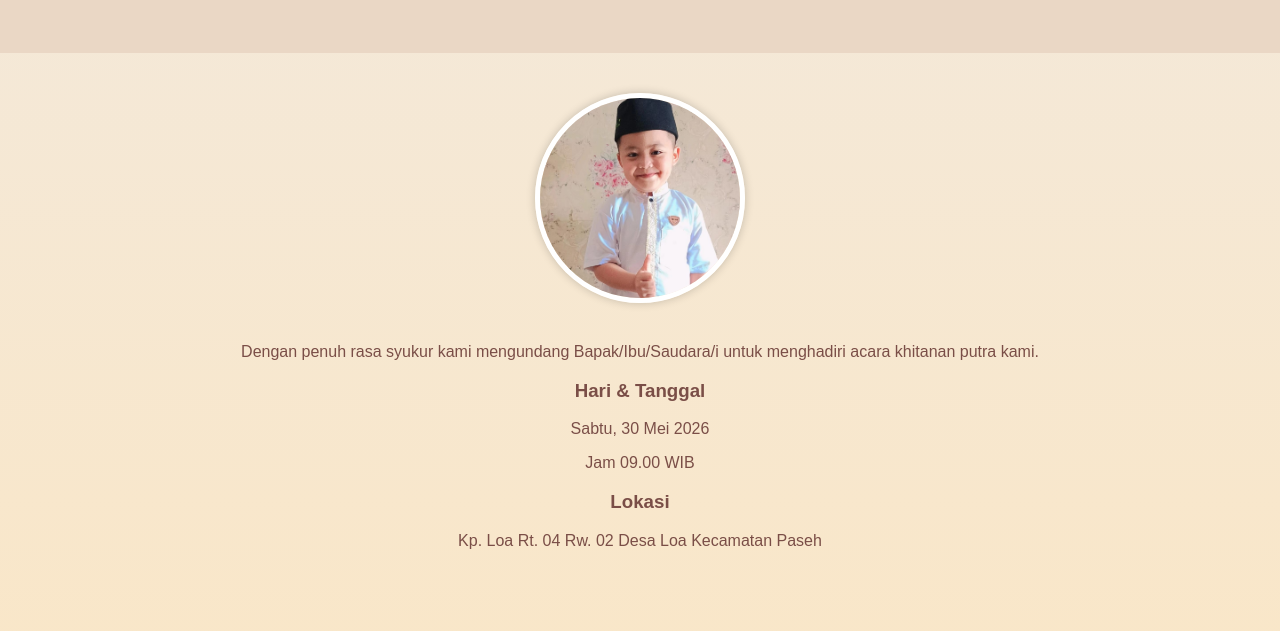
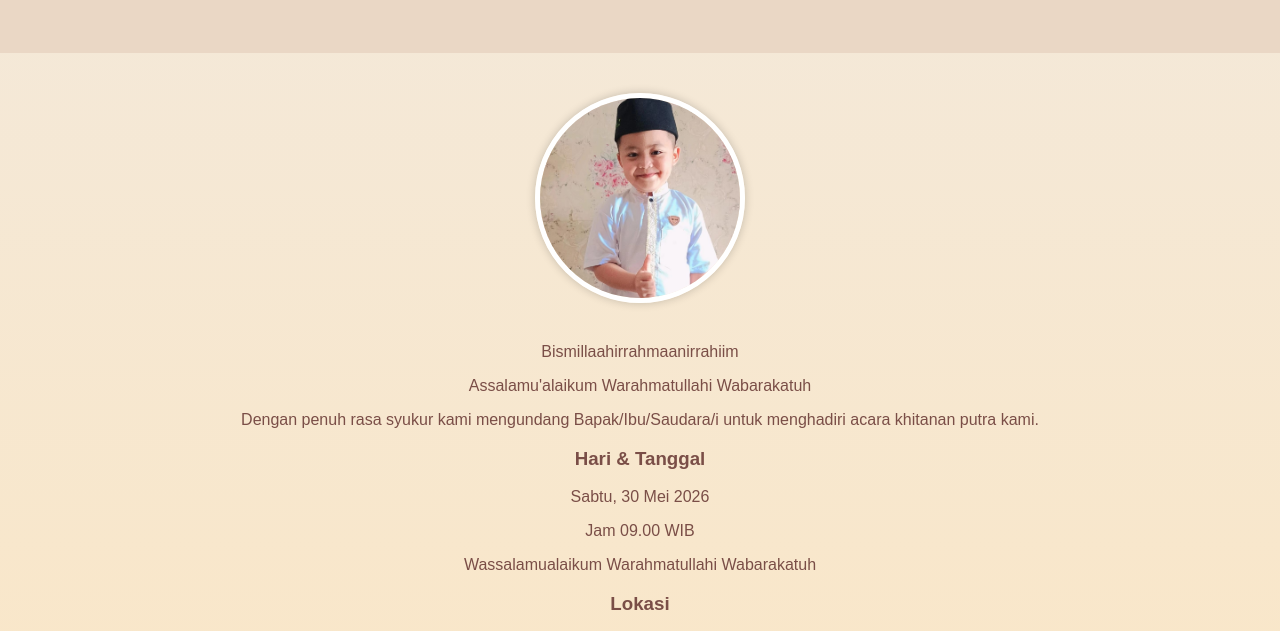
Before and after one commit to destah23/undangan-khitanan, a plain HTML site: page index.html in a window 1280 px wide. Shown: the part 166-797 px from the top of the page. Drawn offline with Linux system fonts and the light colour scheme.

Commit message:
Update index.html

```diff
--- a/index.html
+++ b/index.html
@@ -111,12 +111,16 @@
   <img src="lentera(2).png" class="ornament2 goyang" alt="ornament">
   <img src="poto.jpg" class="photo fade-in delay2" alt="photo">
 
+  <p class="fade-in delay3">Bismillaahirrahmaanirrahiim</p>
+  <p class="fade-in delay3">Assalamu'alaikum Warahmatullahi Wabarakatuh</p>
+
   <p class="fade-in delay3">Dengan penuh rasa syukur kami mengundang Bapak/Ibu/Saudara/i
   untuk menghadiri acara khitanan putra kami.</p>
 
   <h3 class="fade-in delay4">Hari & Tanggal</h3>
   <p class="fade-in delay4">Sabtu, 30 Mei 2026</p>
   <p class="fade-in delay4">Jam 09.00 WIB</p>
+  <p class="fade-in delay4">Wassalamualaikum Warahmatullahi Wabarakatuh</p>
 
   <h3 class="fade-in delay5">Lokasi</h3>
   <p class="fade-in delay5">Kp. Loa Rt. 04 Rw. 02 Desa Loa Kecamatan Paseh</p>
```
